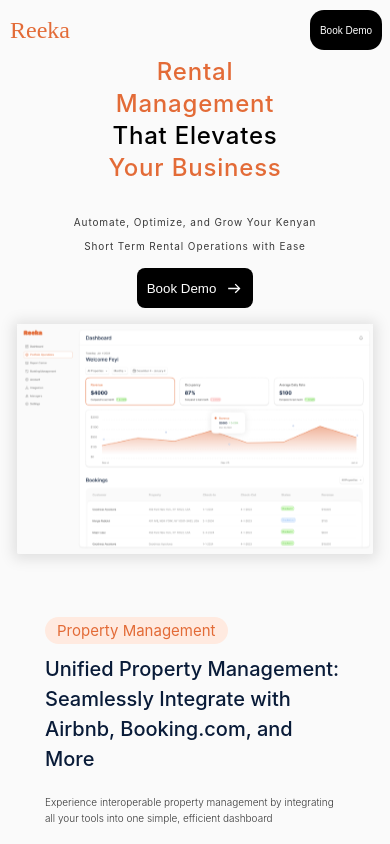
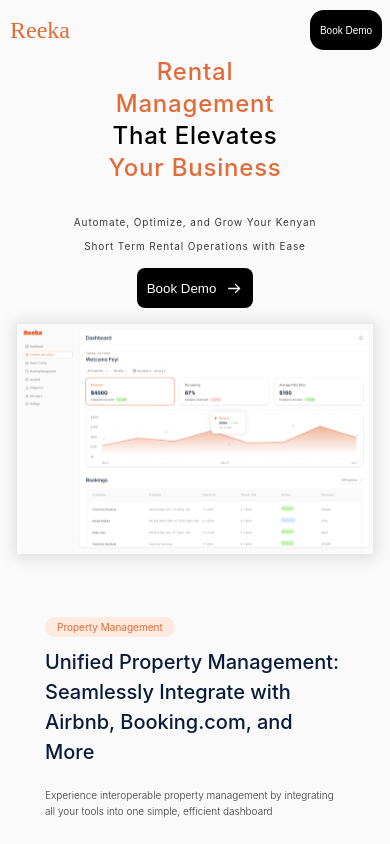
Before and after one commit to Sharon-Akaka/Reeka-app, a React (Create React App) app: page / in a window 390 px wide. Built offline with nearby package versions, Linux system fonts and the light colour scheme; a web font is replaced by a local one.

Commit message:
Resolve spacing issues

```diff
--- a/src/App.css
+++ b/src/App.css
@@ -75,6 +75,7 @@ html {
   }
   .last-section-spacing {
     align-items: center;
+    margin-left: 0px;
   }
   .image-style {
     width: 100%;
--- a/src/css/CustomCard.css
+++ b/src/css/CustomCard.css
@@ -14,7 +14,7 @@
   border-radius: 9999px;
   color: #e36b37;
   background: #ffeae0;
-  font-size: 25px;
+  font-size: 15px;
 }
 
 .custom-heading {
@@ -22,7 +22,7 @@
   width: 70%;
   font-weight: 500;
   line-height: 1.5;
-  font-size: 40px;
+  font-size: 25px;
   margin: 10px 0;
 }
 
@@ -30,7 +30,7 @@
   color: #3a3a3a;
   width: 70%;
   font-weight: 300;
-  font-size: 20px;
+  font-size: 15px;
   line-height: 2;
   margin-bottom: 10px;
 }
@@ -46,7 +46,7 @@
   }
   .custom-tag {
     align-self: flex-start;
-    font-size: 15px;
+    font-size: 10px;
   }
   .custom-heading {
     font-size: 20px;
```
